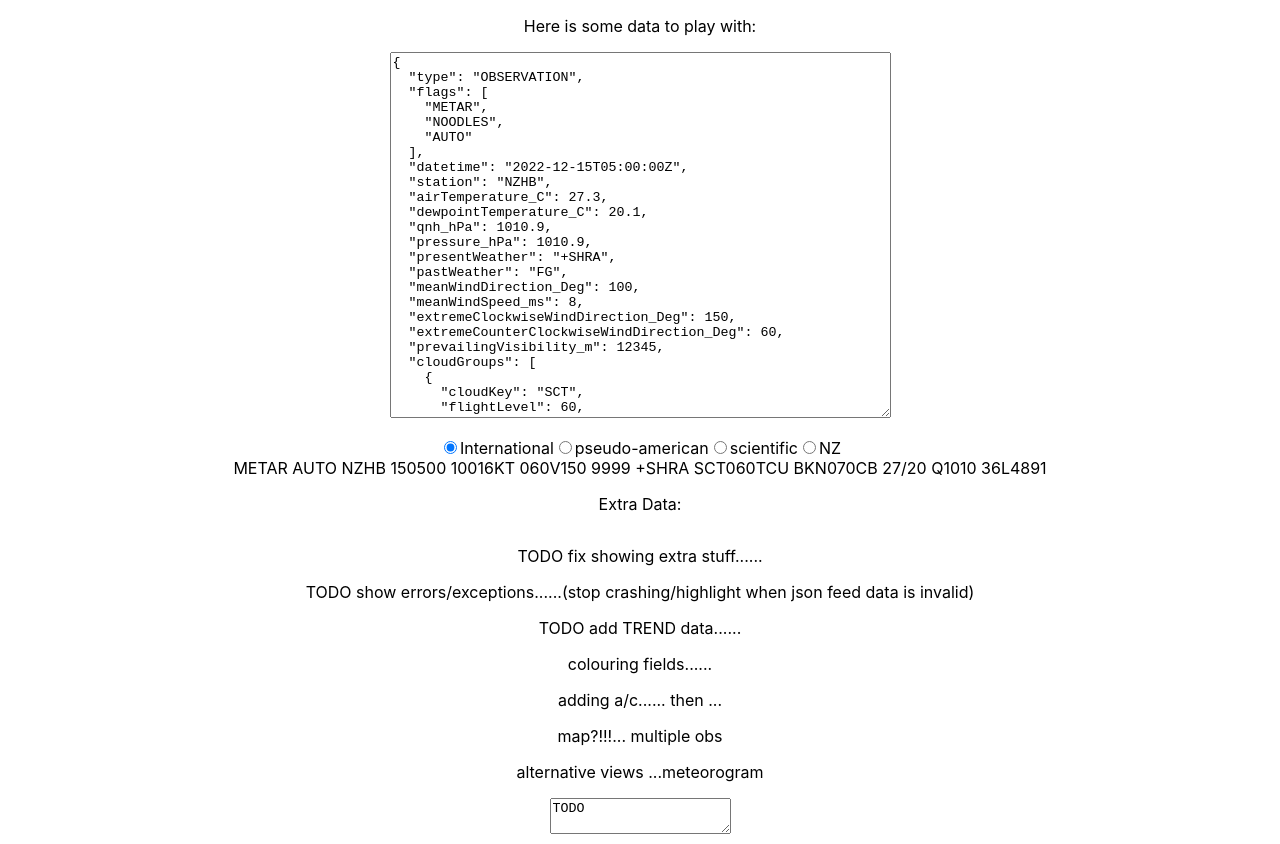
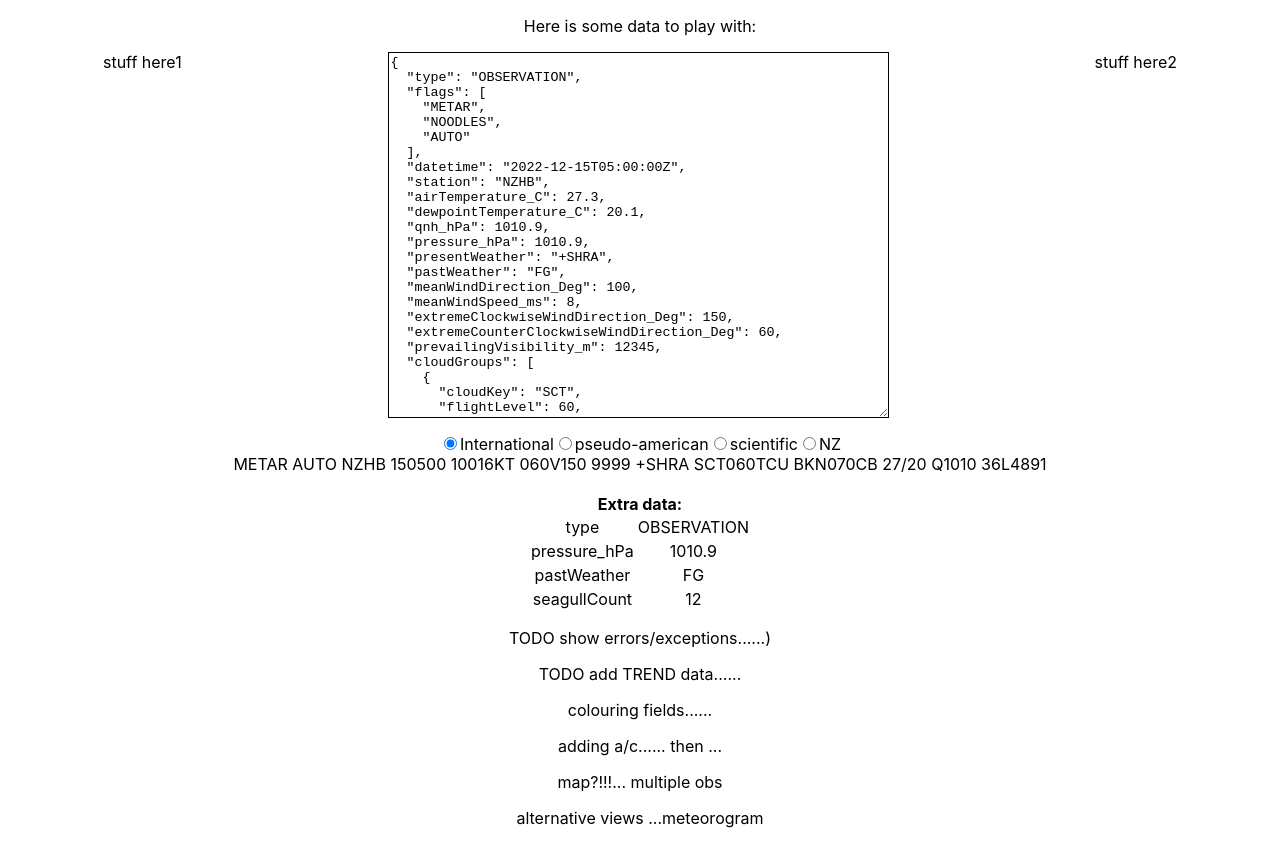
Before and after one commit to H-notle/iwxxm_obs, a React (Create React App) app: page / in a window 1280 px wide. Built offline with nearby package versions, Linux system fonts and the light colour scheme.

Commit message:
Kohl was here

```diff
--- a/src/App.tsx
+++ b/src/App.tsx
@@ -4,27 +4,41 @@ import ExtraData from './Metar';
 import defaultIwxxmData from './here_is_some_data.json';
 import JSONMetar from './load_data'
 import './App.css';
+import MetarEditor from './MetarEditor';
+import MetarFields from './MetarFields';
+import { parseMyMetarFunction } from './ParseMetar';
 
 
 
 function App() {
 
   const [iwxxmObs, setIwxxmObs] = React.useState(JSON.stringify(defaultIwxxmData, null, 2));
+  const [metar, setMetar] = React.useState<MetarFields>();
+  const [validJson, setValidJson] = React.useState(true);
 
-  const [jsonObs, setJsonObs] = React.useState('TODO');
+  //const [jsonObs, setJsonObs] = React.useState('TODO');
 
   const [displayFormat,setFormat] = React.useState('international');
-
+  React.useEffect(() => {
+    try {
+      const parsedMetar = parseMyMetarFunction(iwxxmObs);
+      setMetar(parsedMetar);
+      setValidJson(true);
+    } catch{
+      setValidJson(false);
+    }
+  },[iwxxmObs])
   return (
 
     <div className="App">
       <p>Here is some data to play with:</p>
-      <textarea rows={24} cols={60}
-        onChange={(event) => {
-          setIwxxmObs(event.target.value);
-        }}
-        value={iwxxmObs}
-      />
+      <div style={{ display: 'flex', justifyContent: 'space-around' }}>
+        <div>stuff here1</div>
+        <MetarEditor rawData={iwxxmObs} validJson={validJson} onChange={setIwxxmObs} />
+        <div>stuff here2</div>
+      </div>
+
+
        <p></p>
             <input type="radio" value="international" id="international"
             checked = {displayFormat === 'international'}
@@ -42,29 +56,22 @@ function App() {
               onChange={()=> setFormat('nz')} name="displayFormat"/>
             <label>NZ</label>
 
-      <Metar iwxxmObs={iwxxmObs} displayFormat={displayFormat} />
-      {/* <ExtraData iwxxmObs={iwxxmObs} displayFormat={displayFormat}/> */}
-      {/* <ExtraData iwxxmObs={iwxxmObs} /> */}
-      <p>Extra Data:             </p>
-      <table  align={"center"}  onChange={() => {}}
-        id = "extra-data-table"
-      />
+      {metar && <Metar metar={metar} displayFormat={displayFormat} />}
 
-      {/* <p> TODO get radio button working.....</p> */}
-      <p> TODO fix showing extra stuff......</p>
-      <p> TODO show errors/exceptions......(stop crashing/highlight when json feed data is invalid)</p>
+
+      <p> TODO show errors/exceptions......)</p>
       <p> TODO add TREND data......</p>
       <p> colouring fields......</p>
       <p> adding a/c...... then ...</p>
       <p> map?!!!... multiple obs</p>
       <p>alternative views ...meteorogram</p>
-      <textarea
+      {/* <textarea
         onChange={(event) => {
           setJsonObs(event.target.value);
           //Metar.editableData(event.target.value);
         }}
         value={jsonObs}
-      />
+      /> */}
     </div>
   );
 }//style={color:'red'}  // "kiwicount"=12,  14
--- a/src/Metar.tsx
+++ b/src/Metar.tsx
@@ -1,7 +1,10 @@
 import { ListClassKey, Table } from '@material-ui/core';
 import React from 'react';
+
 import { forEachChild } from 'typescript';
+import MetarFields, { CloudGroup } from './MetarFields';
 //import {useTable} from 'react-table';
+//import DataTable from "react-data-table-component"
 //import { keys } from 'ts-transformer-keys';
 //import { convertCompilerOptionsFromJson, createSemicolonClassElement, formatDiagnosticsWithColorAndContext } from 'typescript';
 //import { resourceLimits } from 'worker_threads';
@@ -12,19 +15,19 @@ interface ExtraNonMetarFields{
   value: any;
 }
 
-interface CloudGroup {
-  cloudKey : ('SCT' | 'FEW' | 'BKN' | 'OVC' | 'NSC');// [];
-  flightLevel : number;
-  cloudType: ('' | 'TCU' | 'CB');
-}
-interface PresentWeather{
-  code:string;
-  locational:string;
-  intensity:string;
-}
+// interface CloudGroup {
+//   cloudKey : ('SCT' | 'FEW' | 'BKN' | 'OVC' | 'NSC');// [];
+//   flightLevel : number;
+//   cloudType: ('' | 'TCU' | 'CB');
+// }
+// interface PresentWeather{
+//   code:string;
+//   locational:string;
+//   intensity:string;
+// }
 
 interface Props {
-    iwxxmObs: string;
+    metar: MetarFields;
     displayFormat:string;
 }
 
@@ -41,57 +44,58 @@ interface DisplayUnits{
   temperatureDesc : string;
   pressureDesc :string;
 }
-interface RunwayInfo{
-    runwayCode : string;
-    wxCode1 : number;
-    wxCode2 : number;
-    runwayState : number;
-}
+// interface RunwayInfo{
+//     runwayCode : string;
+//     wxCode1 : number;
+//     wxCode2 : number;
+//     runwayState : number;
+// }
 
-interface MetarFields  {
-  datetime : string;
-  station : string;
-  flags: string []; //('AUTO' | "WOOZLE" | 'METAR')[];
-  meanWindDirection_Deg: number;
-  meanWindSpeed_ms: number;
-  gust_ms: number;
-  extremeClockwiseWindDirection_Deg: number;
-  extremeCounterClockwiseWindDirection_Deg: number;
-  prevailingVisibility_m: number;
-  presentWeather:string;  //TODO only one allowed right now
-  cloudGroups: CloudGroup [];
-  airTemperature_C: number;
-  dewpointTemperature_C: number;
-  qnh_hPa: number;
-  recentWeather:PresentWeather;
-  runwayInfo:RunwayInfo;
-  remarks: string;
-  trend: string;
-  extras: Extra;//Record<string, string | number| boolean>;
-}
-interface Extra {
-  key: string | number| boolean | Object;
-}
+// interface MetarFields  {
+//   datetime : string;
+//   station : string;
+//   flags: string []; //('AUTO' | "WOOZLE" | 'METAR')[];
+//   meanWindDirection_Deg: number;
+//   meanWindSpeed_ms: number;
+//   gust_ms: number;
+//   extremeClockwiseWindDirection_Deg: number;
+//   extremeCounterClockwiseWindDirection_Deg: number;
+//   prevailingVisibility_m: number;
+//   presentWeather:string;  //TODO only one allowed right now
+//   cloudGroups: CloudGroup [];
+//   airTemperature_C: number;
+//   dewpointTemperature_C: number;
+//   qnh_hPa: number;
+//   recentWeather:PresentWeather;
+//   runwayInfo:RunwayInfo;
+//   remarks: string;
+//   trend: string;
+//   extras: Record<string, string | number| boolean>;
+// }
+// interface Extra {
+//   key: string ;
+//   value: string | number| boolean | Object;
+// }
 
-const METAR_FIELD_KEYS=  ["datetime",
-                    "station",
-                    "flags",
-                    "meanWindDirection_Deg",
-                    "meanWindSpeed_ms",
-                    "gust_ms",
-                    "extremeClockwiseWindDirection_Deg",
-                    "extremeCounterClockwiseWindDirection_Deg",
-                    "prevailingVisibility_m",
-                    "presentWeather",
-                    "pastWeather",
-                    "cloudGroups",
-                    "airTemperature_C",
-                    "dewpointTemperature_C",
-                    "qnh_hPa",
-                    "runwayInfo",
-                    "remarks",
-                    "trend"
-                    ]
+// const METAR_FIELD_KEYS=  ["datetime",
+//                     "station",
+//                     "flags",
+//                     "meanWindDirection_Deg",
+//                     "meanWindSpeed_ms",
+//                     "gust_ms",
+//                     "extremeClockwiseWindDirection_Deg",
+//                     "extremeCounterClockwiseWindDirection_Deg",
+//                     "prevailingVisibility_m",
+//                     "presentWeather",
+//                     "pastWeather",
+//                     "cloudGroups",
+//                     "airTemperature_C",
+//                     "dewpointTemperature_C",
+//                     "qnh_hPa",
+//                     "runwayInfo",
+//                     "remarks",
+//                     "trend"
+//                     ]
 // from https://www.bekk.christmas/post/2020/22/create-a-generic-table-with-react-and-typescript...
 // type ColumnDefinitionType<T, K extends keyof T> = {
 //     key: K;
@@ -242,13 +246,13 @@ function loadUnits(displayFormat:string): DisplayUnits {
   return results;
 }
 
-function parseMyMetarFunction(textValue: string):MetarFields {
-  try {
-    return JSON.parse(textValue);
-  }catch (e) {
-     throw Error('Error loading json', {cause:e});
-  }
-}
+// function parseMyMetarFunction(textValue: string):MetarFields {
+//   try {
+//     return JSON.parse(textValue);
+//   }catch (e) {
+//      throw Error('Error loading json', {cause:e});
+//   }
+// }
 
 function icaoNumberStr(n:number,maxDigits:number,roundDown:boolean ){
   /* eg
@@ -277,44 +281,44 @@ function icaoNumberStr(n:number,maxDigits:number,roundDown:boolean ){
   }
 }
 
-function loadExtraData(textValue: string){
-    const j = JSON.parse(textValue);
-  const result = new Array();
+// function loadExtraData(textValue: string){
+//     const j = JSON.parse(textValue);
+//   const result = new Array();
 
-  for (const each in j){
+//   for (const each in j){
 
-    if (METAR_FIELD_KEYS.includes(each)){
-      console.log(`getloadExtraData have key "${each}" is a METAR field`);
-    } else{
-      console.log(`getloadExtraData have key "${each}" is NOT a METAR field`);
-      result.push({"key":each,"value":j[each]});
-    }
-  }
-  return result;
-}
+//     if (METAR_FIELD_KEYS.includes(each)){
+//       console.log(`getloadExtraData have key "${each}" is a METAR field`);
+//     } else{
+//       console.log(`getloadExtraData have key "${each}" is NOT a METAR field`);
+//       result.push({"key":each,"value":j[each]});
+//     }
+//   }
+//   return result;
+// }
 
-function dumpArray(a:any[]){
-  const results = ['Extra Data:'];
-  const skipIt = false;
-  if (skipIt) {
-    results.push(' TODO!');
-    return results.join('');
-  }
-  results.push('<table>');
-  results.push('<tr>');
-  results.push(`<th>key</th><th>value</th>`);// td?
-  results.push('</tr>');
+// function dumpArray(a:any[]){
+//   const results = ['Extra Data:'];
+//   const skipIt = false;
+//   if (skipIt) {
+//     results.push(' TODO!');
+//     return results.join('');
+//   }
+//   results.push('<table>');
+//   results.push('<tr>');
+//   results.push(`<th>key</th><th>value</th>`);// td?
+//   results.push('</tr>');
 
-  for (const each in a){
-    console.log(`have key ${each} ${a[each]["key"]} value: ${a[each]["value"]}`);
-    results.push('<tr>');
-    results.push(`<td>${a[each]["key"]}</td><td>${a[each]["value"]}</td>`);
-    results.push('</tr>');
-  }
-  results.push('</table>');
+//   for (const each in a){
+//     console.log(`have key ${each} ${a[each]["key"]} value: ${a[each]["value"]}`);
+//     results.push('<tr>');
+//     results.push(`<td>${a[each]["key"]}</td><td>${a[each]["value"]}</td>`);
+//     results.push('</tr>');
+//   }
+//   results.push('</table>');
 
-  return results.join('');
-}
+//   return results.join('');
+// }
 /*
 // const ExtraData: React.FC<Props> = ({iwxxmObs, displayFormat}) => {
 const ExtraData: React.FC<Props> = ({iwxxmObs, displayFormat}) :HTMLElement => {
@@ -383,26 +387,24 @@ const ExtraData: React.FC<Props> = ({iwxxmObs, displayFormat}) :HTMLElement => {
 }*/
 //##########################################################################################
 
-const Metar: React.FC<Props> = ({ iwxxmObs,displayFormat }) => {
+const Metar: React.FC<Props> = ({ metar,displayFormat }) => {
   //const parsedMetar = parseMyMetarFunction(iwxxmObs);
-  try{
-    var parsedMetar = parseMyMetarFunction(iwxxmObs);
 
-    var extras = loadExtraData(iwxxmObs);
-    var extraAsHTML = dumpArray(extras);
-    const extraTable = renderDataInTheTable(extras);
-    var n = 0
+    var parsedMetar = metar;
+
+    //var extras = loadExtraData(parsedMetar);
+    //var extraAsHTML = dumpArray(extras);
+    //const extraTable = renderDataInTheTable(metar.extras);
+    // var n = 0
     //parsedMetar['extras'] = new Record[] <Extras>;
-    for (const each in extras){
-      const k = extras[each]['key'];
-      const v = extras[each]['value'];
-      //parsedMetar['extras'][k] = v;
-      console.log(`loaded #${n} key:"${each}" : val: "${extras[each]}"`);
-    }
-    console.log(`extras:${extras}`);
-  } catch (e){
-    console.log(`Error loading json data: ${e}`);
-  }
+    // for (const each in extras){
+    //   const k = extras[each]['key'];
+    //   const v = extras[each]['value'];
+    //   //parsedMetar['extras'][k] = v;
+    //   console.log(`loaded #${n} key:"${each}" : val: "${extras[each]}"`);
+    // }
+    // console.log(`extras:${extras}`);
+
   const setUnits = loadUnits(displayFormat);
 
   function formatTimeDDHHMM() {
@@ -672,65 +674,6 @@ const Metar: React.FC<Props> = ({ iwxxmObs,displayFormat }) => {
     return result.join('');
   }
 
-  function getExtraHTML(){
-  //TODO get this working correctly
-  //  var table: HTMLTableElement = <HTMLTableElement> document.getElementById("myTable");
-  //</HTMLTableElement>var row = table.insertRow(0);
-
-  return extraAsHTML
-  }
-
-  function renderDataInTheTable(info:any[]) {
-    const mytable = document.getElementById("extra-data-table");
-    if (!mytable){
-      console.log(`====>oh! The table does not seem to have any legs!!!! ${mytable}`);
-    }
-    //const mytable = document.createElement("table");
-
-    var tblBody = document.createElement("tbody");
-
-    mytable?.appendChild(tblBody);
-    //const newTblBody = document.createElement("tbody");
-    // mytable?.replaceChild(tblBody,newTblBody);
-    //try{
-      //tblBody.children.forEach((x) => tblBody.remove(x))
-      // for (const child in tblBody){
-      //   tblBody.removeChild(child);
-      // } // "kiwiCount": 123, 132
-      var n = 1;
-      while (tblBody.firstChild) {
-        console.log(`removing a child #${n}`);
-        tblBody.removeChild(tblBody.firstChild);
-        n = n + 1;
-      }
-    //} catch (e){}
-
-
-    for (const each in info){
-        const key = info[each]["key"];
-        const val = info[each]["value"];
-        console.log(`---->have key ${each} ${key} value: ${val}`);
-
-        let newRow = document.createElement("tr");
-
-        let keyCell = document.createElement("td");
-        keyCell.innerText = key;
-        newRow.appendChild(keyCell);
-
-        let valCell = document.createElement("td");
-        valCell.innerText = val;
-        newRow.appendChild(valCell);
-
-        try {
-          tblBody.appendChild(newRow);
-        } catch (e){
-          console.log(`renderDataInTheTable exception adding row #${each} - ${String(e)}`);
-        }
-    };
-    //mytable?.appendChild(tblBody);
-    //tblBody = newTblBody;
-  //return mytable;
-  }
 
   function to_string(){
     const result = [];
@@ -785,15 +728,33 @@ const Metar: React.FC<Props> = ({ iwxxmObs,displayFormat }) => {
 
     return result.join(' ') ;
   }
-// ' <br>${extraAsHTML}<br>
+
   return (
-    //<div>METAR AUTO {parsedMetar.meanWindSpeed_ms}</div>
-    <div>{to_string()}
-    {/* <p/>{getExtraHTML()}<p/> */}
-     {/* {extraTable}  */}
 
-   </div>
-
+    <>
+      <div>
+        {to_string()}
+      {/* <p/>{getExtraHTML()}<p/> */}
+      {/* {extraTable}  */}
+    </div>
+    <div>
+      <br/>
+      <b>Extra data:</b>
+      <table  align={"center"}
+        id = "extra-data-table"
+      >
+       {
+        Object.keys(metar.extras).map((each) => {
+          return (
+            <tr key={each}>
+             <td>{each} </td>
+             <td>{metar.extras[each]}</td>
+            </tr>)
+        })
+       }
+      </table>
+    </div>
+   </>
   )
 };
 function is_cccc (st:string) {
--- /dev/null
+++ b/src/MetarEditor.tsx
@@ -0,0 +1,25 @@
+import React from 'react';
+
+interface Props{
+  rawData:string;
+  validJson: boolean;
+  onChange:(newRawData:string) => void;
+}
+
+const MetarEditor: React.FC<Props> = ({ rawData, validJson, onChange }) => {
+  //const parsedMetar = parseMyMetarFunction(iwxxmObs);
+  let borderColor = "black";
+  let backgroundColor = "white";
+  if (!validJson){
+    borderColor = "red";
+    backgroundColor = "lightpink";
+  }
+  return  (
+  <textarea rows={24} cols={60}
+    onChange={(event) => onChange(event.target.value)}
+    value={rawData}
+    style = {{borderColor,backgroundColor}}
+  />);
+
+} ;
+export default MetarEditor;
--- /dev/null
+++ b/src/MetarFields.ts
@@ -0,0 +1,58 @@
+interface MetarFields  {
+    datetime : string;
+    station : string;
+    flags: string []; //('AUTO' | "WOOZLE" | 'METAR')[];
+    meanWindDirection_Deg: number;
+    meanWindSpeed_ms: number;
+    gust_ms: number;
+    extremeClockwiseWindDirection_Deg: number;
+    extremeCounterClockwiseWindDirection_Deg: number;
+    prevailingVisibility_m: number;
+    presentWeather:string;  //TODO only one allowed right now
+    cloudGroups: CloudGroup [];
+    airTemperature_C: number;
+    dewpointTemperature_C: number;
+    qnh_hPa: number;
+    recentWeather:PresentWeather;
+    runwayInfo:RunwayInfo;
+    remarks: string;
+    trend: string;
+    extras: Record<string, string | number| boolean>;
+  }
+  export interface CloudGroup {
+    cloudKey : ('SCT' | 'FEW' | 'BKN' | 'OVC' | 'NSC');// [];
+    flightLevel : number;
+    cloudType: ('' | 'TCU' | 'CB');
+  }
+  export interface PresentWeather{
+    code:string;
+    locational:string;
+    intensity:string;
+  }
+  export interface RunwayInfo{
+    runwayCode : string;
+    wxCode1 : number;
+    wxCode2 : number;
+    runwayState : number;
+}
+export const METAR_FIELD_KEYS=  [ //(keyof MetarFields)[] =
+    "datetime",
+    "station",
+    "flags",
+    "meanWindDirection_Deg",
+    "meanWindSpeed_ms",
+    "gust_ms",
+    "extremeClockwiseWindDirection_Deg",
+    "extremeCounterClockwiseWindDirection_Deg",
+    "prevailingVisibility_m",
+    "presentWeather",
+    "recentWeather",
+    "cloudGroups",
+    "airTemperature_C",
+    "dewpointTemperature_C",
+    "qnh_hPa",
+    "runwayInfo",
+    "remarks",
+    "trend"
+];
+  export default  MetarFields;
--- /dev/null
+++ b/src/ParseMetar.ts
@@ -0,0 +1,37 @@
+import MetarFields, { METAR_FIELD_KEYS } from "./MetarFields";
+
+
+export function parseMyMetarFunction(textValue: string):MetarFields {
+    try {
+      const rawJson = JSON.parse(textValue);
+      const extras = loadExtraData(rawJson);
+      const result =  {...rawJson};
+      result.extras = [];
+    //   for (const each in extras){
+    extras.forEach((extra, i) => {
+        const k = extra.key;
+        const v = extra.value;
+        result.extras[k] = v;
+        console.log(`loaded extra key:"${k}" : val: "${extras[v]}"`);
+    });
+      return result;
+    }catch (e) {
+       throw Error('Error loading json', {cause:e});
+    }
+  }
+
+function loadExtraData(j:Record<string,any>){
+  //const j = JSON.parse(textValue);
+  const result = new Array();
+
+  for (const each in j){
+
+    if (METAR_FIELD_KEYS.includes(each)){
+      console.log(`getloadExtraData have key "${each}" is a METAR field`);
+    } else{
+      console.log(`getloadExtraData have key "${each}" is NOT a METAR field`);
+      result.push({"key":each,"value":j[each]});
+    }
+  }
+  return result;
+}
```
